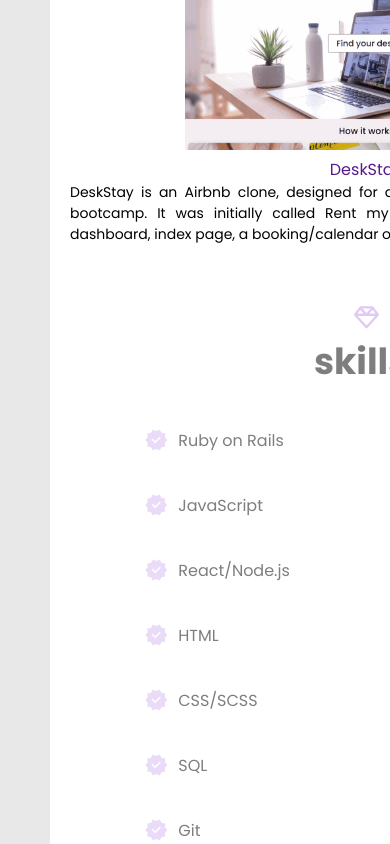
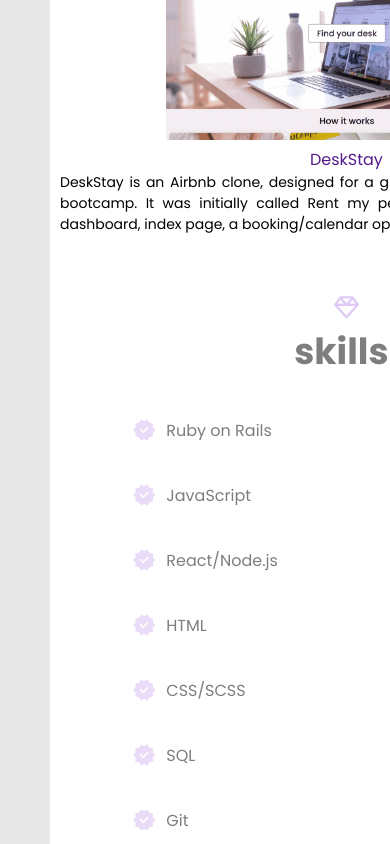
Before and after one commit to scarlettatn/React-Node.js-Web-App, a React app in the folder client/: page / in a window 390 px wide. Shown: the part 899-1743 px from the top of the page. Built offline with nearby package versions, Linux system fonts and the light colour scheme; no server answers.

Commit message:
screen responsive

```diff
--- a/client/src/App.css
+++ b/client/src/App.css
@@ -43,6 +43,7 @@
   padding: 20px 50px 20px 50px;
 }
 
+
 .App h1 {
   font-size: 36px;
 }
@@ -57,3 +58,10 @@
   border-radius: 10px;
   padding: 20px;
 }
+
+/* Media Queries */
+@media (max-width: 768px) {
+  .container-home {
+    padding: 10px;
+  }
+}
```
